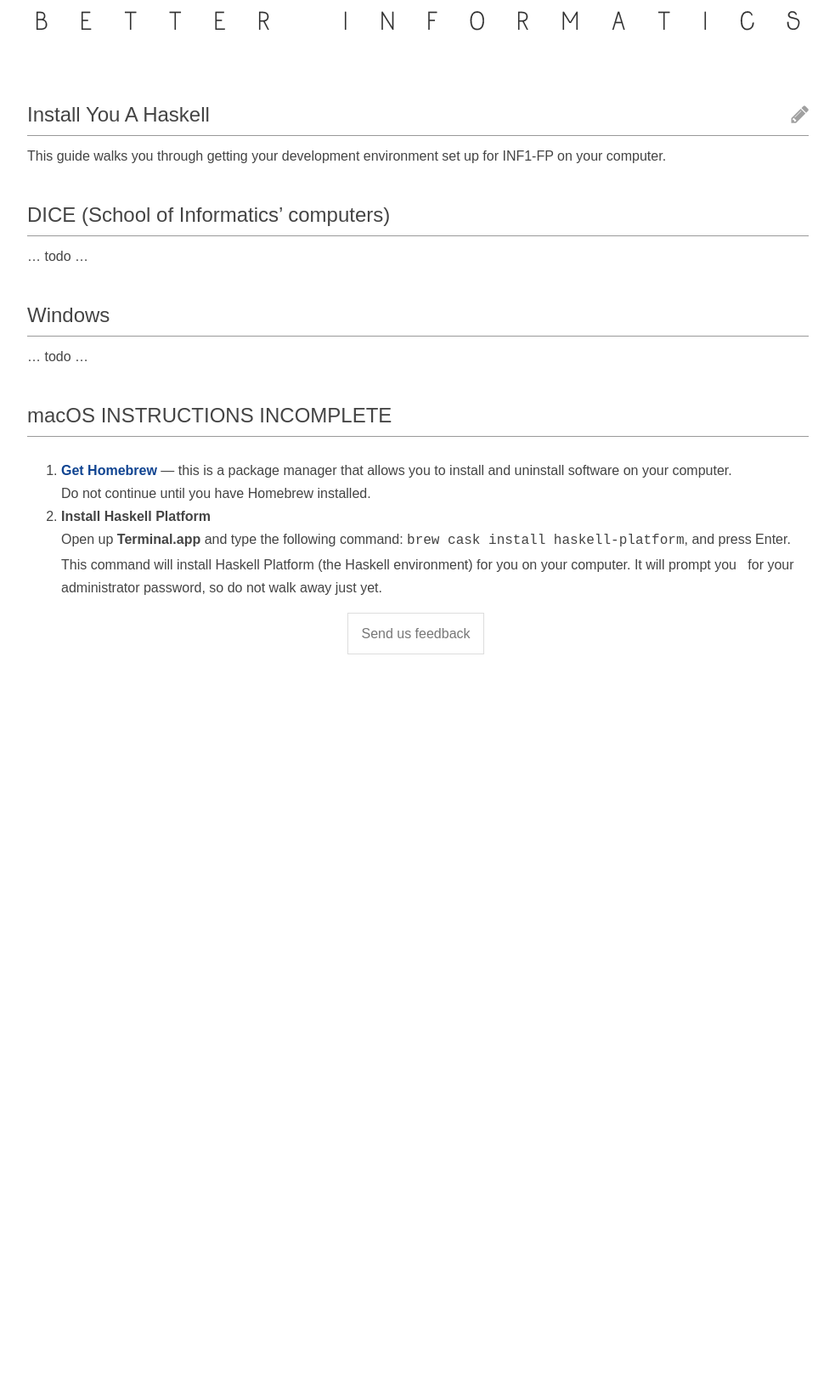
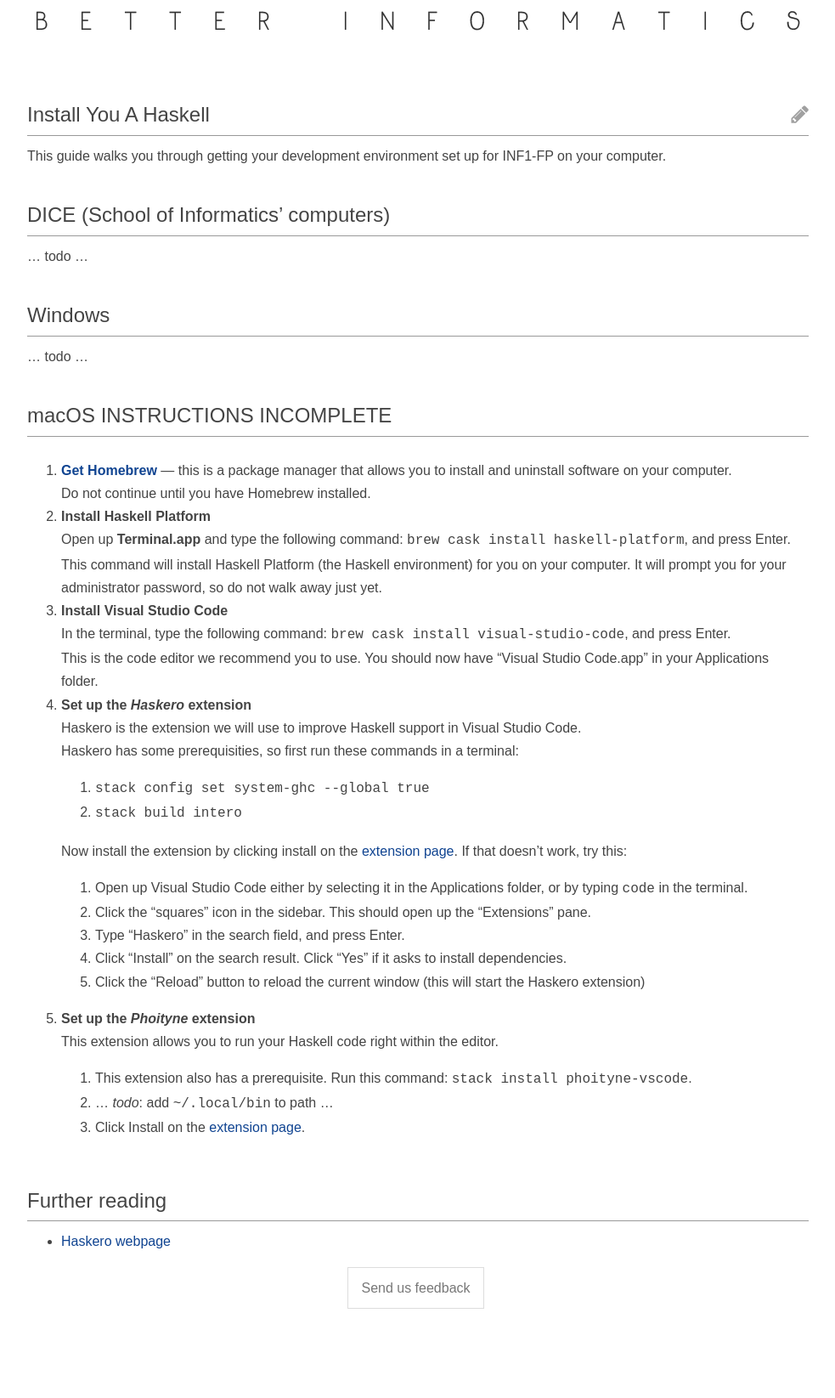
Before and after one commit to compsoc-edinburgh/betterinformatics, a Jekyll site: the page built from resources/inf1-fp/install.md, in a window 1280 px wide. Shown: the whole page at 85% size, without its empty margins (148-1131 px from the left). Built offline with Jekyll 4.4.1, drawn with Linux system fonts in a browser that asks for light colours; before the commit the page ends 900 px from its top, so only the background shows below that.

Commit message:
Revert "Remove some content"
This reverts commit 760501ca37183691a9b45de9ceb604d192f8e257.

```diff
--- a/resources/inf1-fp/install.md
+++ b/resources/inf1-fp/install.md
@@ -23,4 +23,35 @@ This guide walks you through getting your development environment set up for INF
    Open up **Terminal.app** and type the following command: `brew cask install haskell-platform`, and press Enter.
 
    This command will install Haskell Platform (the Haskell environment) for you on your computer. It will prompt you
-   for your administrator password, so do not walk away just yet.
+   for your administrator password, so do not walk away just yet.
+3. **Install Visual Studio Code**
+
+   In the terminal, type the following command: `brew cask install visual-studio-code`, and press Enter.
+
+   This is the code editor we recommend you to use. You should now have "Visual Studio Code.app" in your Applications folder.
+4. **Set up the _Haskero_ extension**
+
+   Haskero is the extension we will use to improve Haskell support in Visual Studio Code.
+
+   Haskero has some prerequisities, so first run these commands in a terminal:
+   1. `stack config set system-ghc --global true`
+   2. `stack build intero`
+
+   Now install the extension by clicking install on the [extension page](https://marketplace.visualstudio.com/items?itemName=Vans.haskero). If that doesn't work, try this:
+   1. Open up Visual Studio Code either by selecting it in the Applications folder, or by typing `code` in the terminal.
+   2. Click the "squares" icon in the sidebar. This should open up the "Extensions" pane.
+   3. Type "Haskero" in the search field, and press Enter.
+   4. Click "Install" on the search result. Click "Yes" if it asks to install dependencies.
+   5. Click the "Reload" button to reload the current window (this will start the Haskero extension)
+ 5. **Set up the _Phoityne_ extension**
+
+    This extension allows you to run your Haskell code right within the editor.
+
+    1. This extension also has a prerequisite. Run this command: `stack install phoityne-vscode`.
+    1. ... _todo_: add `~/.local/bin` to path ...
+    1. Click Install on the [extension page](https://marketplace.visualstudio.com/items?itemName=phoityne.phoityne-vscode).
+
+
+## Further reading
+
+ - [Haskero webpage](https://marketplace.visualstudio.com/items?itemName=Vans.haskero)
```
